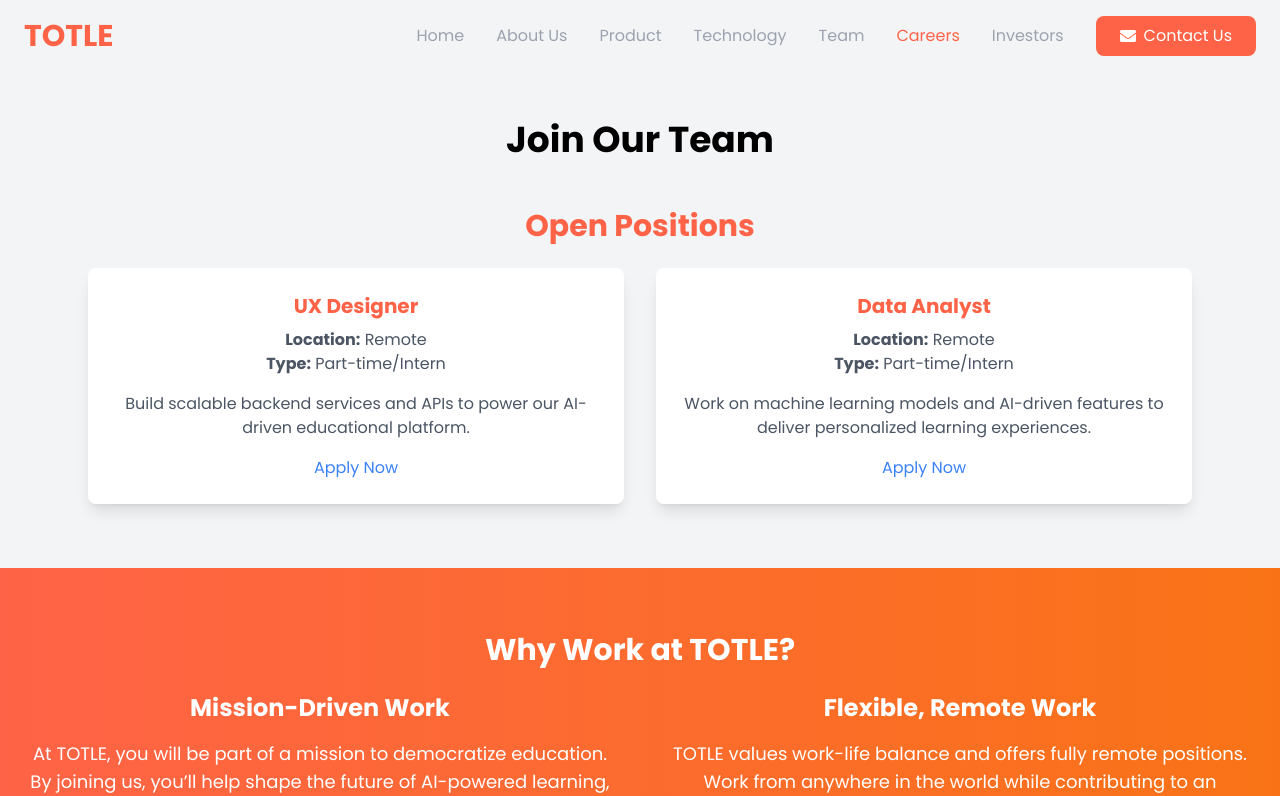
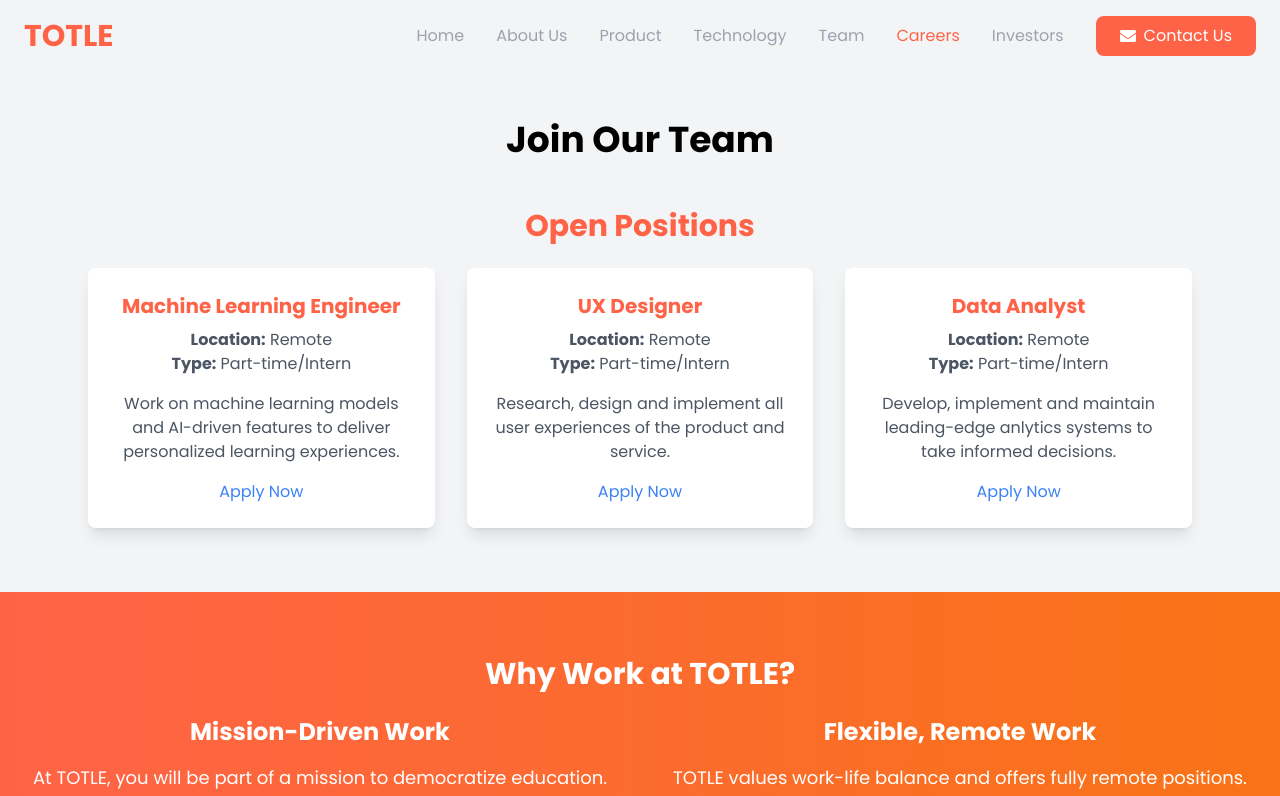
Before and after one commit to saicharan293/totle-portfolio, a React (Create React App) app: page /careers in a window 1280 px wide. Shown: the top 796 px of the page. Built offline with nearby package versions, Linux system fonts and the light colour scheme.

Commit message:
added content in teams and careers page

```diff
--- a/src/components/Careers/Careers.js
+++ b/src/components/Careers/Careers.js
@@ -29,21 +29,21 @@ const Careers = () => {
   }
 
   const jobList = [
-    // {
-    //   id: 1,
-    //   title: "Frontend Developer",
-    //   location: "Remote",
-    //   type: "Part-time/Intern",
-    //   description:
-    //     "Develop stunning user interfaces and interactive features using React and other modern frontend technologies.",
-    // },
+    {
+      id: 1,
+      title: "Machine Learning Engineer",
+      location: "Remote",
+      type: "Part-time/Intern",
+      description:
+        "Work on machine learning models and AI-driven features to deliver personalized learning experiences.",
+    },
     {
       id: 2,
       title: "UX Designer",
       location: "Remote",
       type: "Part-time/Intern",
       description:
-        "Build scalable backend services and APIs to power our AI-driven educational platform.",
+        "Research, design and implement all user experiences of the product and service.",
     },
     {
       id: 3,
@@ -51,7 +51,7 @@ const Careers = () => {
       location: "Remote",
       type: "Part-time/Intern",
       description:
-        "Work on machine learning models and AI-driven features to deliver personalized learning experiences.",
+        "Develop, implement and maintain leading-edge anlytics systems to take informed decisions.",
     },
   ];
 
@@ -137,7 +137,7 @@ const Careers = () => {
         >
           Open Positions
         </h3>
-        <div className="grid grid-cols-1 md:grid-cols-2 lg:grid-cols-2 gap-8 px-6">
+        <div className="grid grid-cols-1 md:grid-cols-3 lg:grid-cols-3 gap-8 px-6">
           {jobList.map((job) => (
             <div
               key={job.id}
--- a/src/components/Team/Team.js
+++ b/src/components/Team/Team.js
@@ -36,9 +36,9 @@ const Team = () => {
           />
           <h3 className="text-xl font-bold">Yashwanth Sriragh</h3>
           <p className="text-tangering">Founder</p>
-          {/* <p className="mt-2 text-gray-600">
-            Experienced in scaling education platforms, John drives TOTLE’s strategic vision.
-          </p> */}
+          <p className="mt-2 text-gray-600">
+            Senior Software Engineer @ Volkswagen | 98.52 percentile @ CAT 2018 | Mechanical Engineer | Screen Writer
+          </p>
           {/* Social Media Links */}
           <div className="flex justify-center mt-4 space-x-4">
             <a href="https://www.linkedin.com/in/sriragh-pinnapareddy-95961a295" rel="noopener noreferrer" target="_blank" className="text-gray-700 hover:text-blue-500 transition">
```
